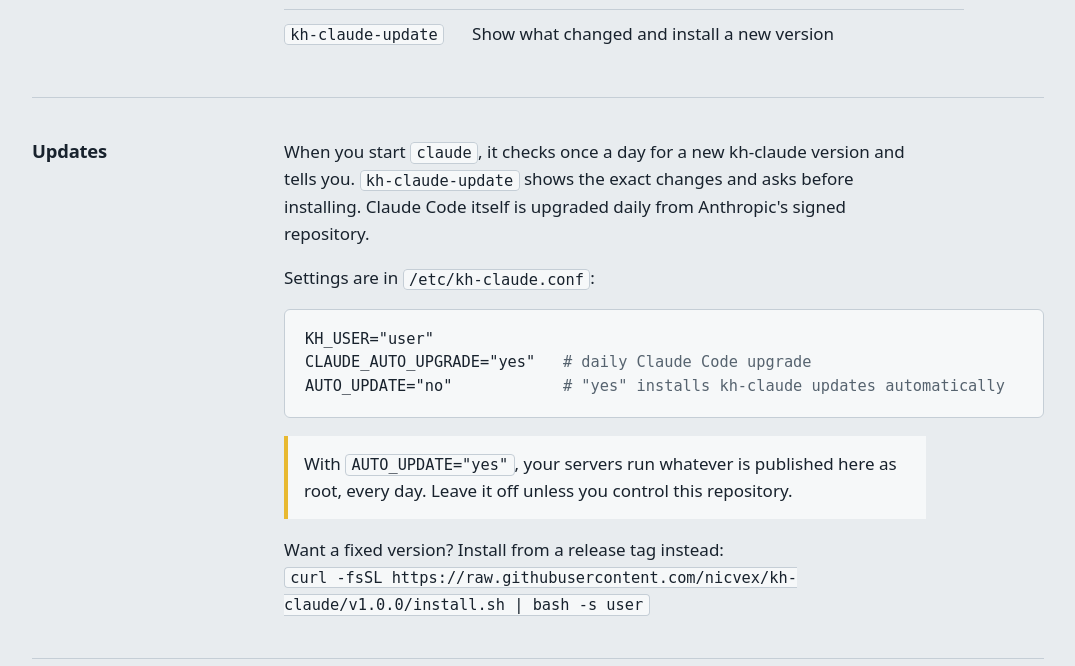
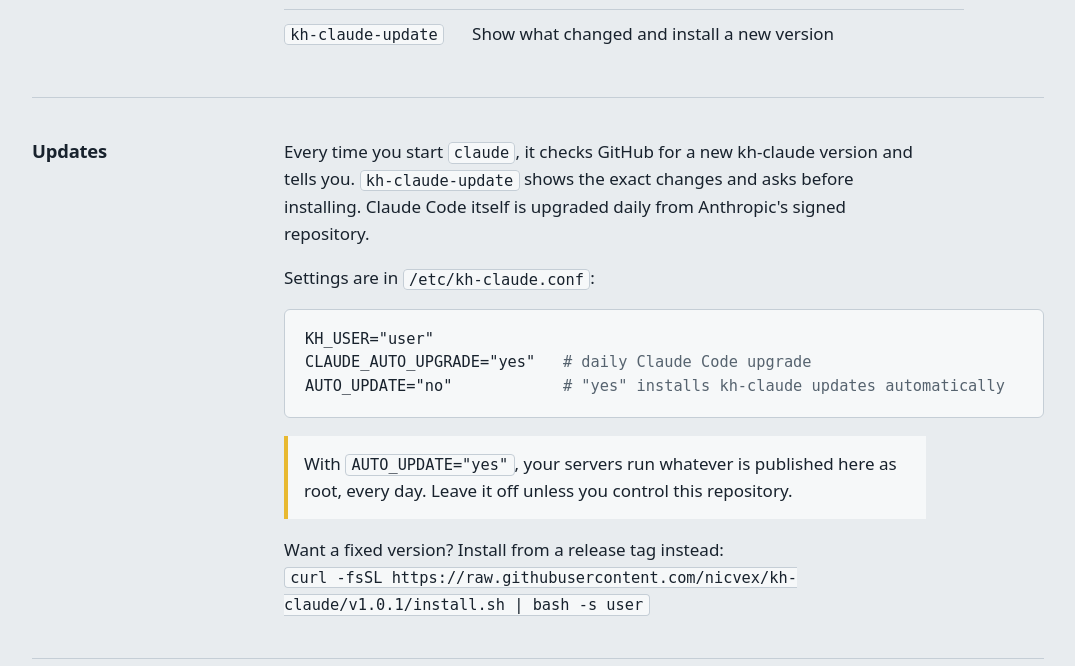
Before and after one commit to nicvex/kh-claude, a plain HTML site: page index.html in a window 1280 px wide. Shown: the part 2340-3006 px from the top of the page, without its empty margins (102-1177 px from the left). Drawn offline with Linux system fonts and the light colour scheme.

Commit message:
kh-claude 1.0.1: check GitHub for updates on every claude start
Co-Authored-By: Claude Opus 5.5 <noreply@anthropic.com>

```diff
--- a/index.html
+++ b/index.html
@@ -226,13 +226,13 @@ footer p { margin: 0 0 6px; max-width: 80ch; }
 <section>
   <h2>Updates</h2>
   <div class="body">
-    <p>When you start <code>claude</code>, it checks once a day for a new kh-claude version and tells you. <code>kh-claude-update</code> shows the exact changes and asks before installing. Claude Code itself is upgraded daily from Anthropic's signed repository.</p>
+    <p>Every time you start <code>claude</code>, it checks GitHub for a new kh-claude version and tells you. <code>kh-claude-update</code> shows the exact changes and asks before installing. Claude Code itself is upgraded daily from Anthropic's signed repository.</p>
     <p>Settings are in <code>/etc/kh-claude.conf</code>:</p>
 <pre class="block">KH_USER="user"
 CLAUDE_AUTO_UPGRADE="yes"   <span class="c"># daily Claude Code upgrade</span>
 AUTO_UPDATE="no"            <span class="c"># "yes" installs kh-claude updates automatically</span></pre>
     <p class="warn">With <code>AUTO_UPDATE="yes"</code>, your servers run whatever is published here as root, every day. Leave it off unless you control this repository.</p>
-    <p>Want a fixed version? Install from a release tag instead:<br><code>curl -fsSL https://raw.githubusercontent.com/nicvex/kh-claude/v1.0.0/install.sh | bash -s user</code></p>
+    <p>Want a fixed version? Install from a release tag instead:<br><code>curl -fsSL https://raw.githubusercontent.com/nicvex/kh-claude/v1.0.1/install.sh | bash -s user</code></p>
   </div>
 </section>
 
```
Also changed, not shown: 4 other files.
